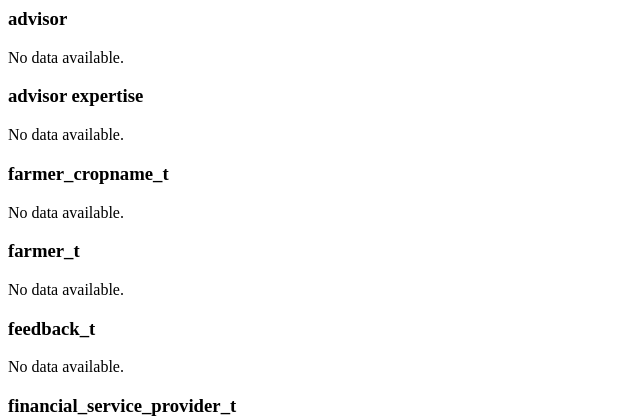
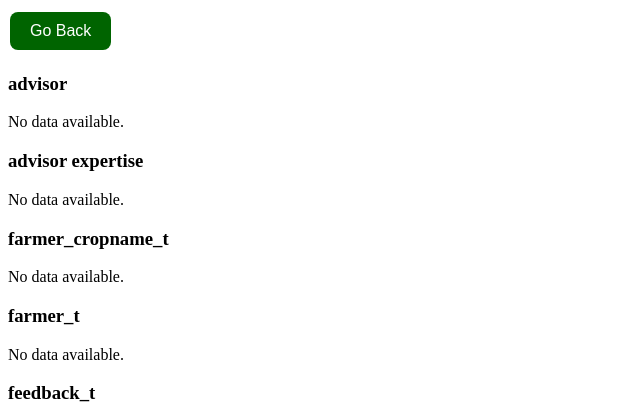
Before and after one commit to ibnasoud789/agri-tech-main, a PHP site: page /Admin_E/test.php in a window 1280 px wide. Shown: the top 420 px of the page, without its empty margins (0-640 px from the left). Run offline with PHP 8.4, Linux system fonts and the light colour scheme; data that the repository does not hold is empty.

Commit message:
Update test.php

```diff
--- a/Admin_E/test.php
+++ b/Admin_E/test.php
@@ -53,10 +53,24 @@ foreach ($tables as $table) {
         th {
             background-color: #f2f2f2;
         }
+
+                button {
+    background-color: #4CAF50; /* Green */
+    border: none;
+    color: white;
+    padding: 10px 20px;
+    text-align: center;
+    text-decoration: none;
+    display: inline-block;
+    font-size: 16px;
+    margin: 4px 2px;
+    cursor: pointer;
+    border-radius: 8px;}
     </style>
 </head>
 <body>
 
+<button onclick="location.href='admin_dashboard.php';" style="background-color: darkgreen; color: white;">Go Back</button>
 
 <?php foreach ($tableData as $tableName => $table) : ?>
     <h3><?php echo $tableName; ?></h3>
```
